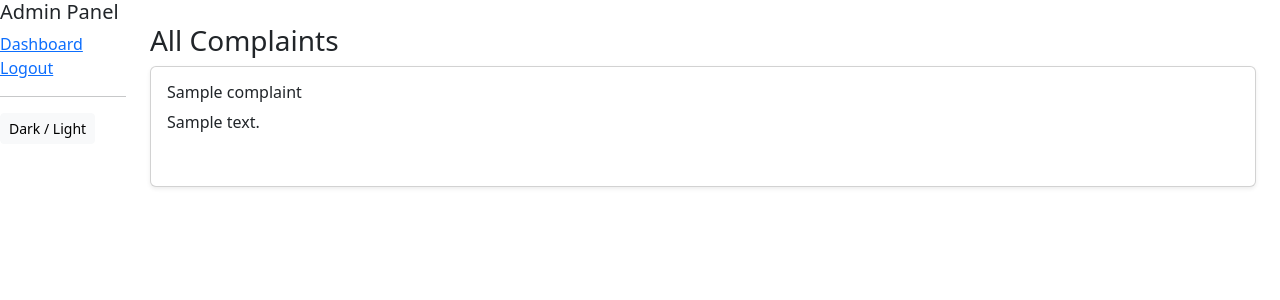
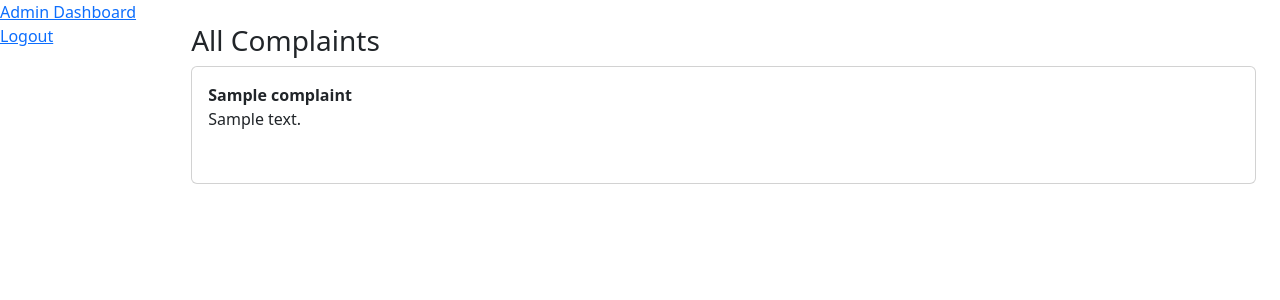
Before and after one commit to Sahiljain6/complaint-management-system, a Flask app: page /admin in a window 1280 px wide. Shown: the top 300 px of the page. Run offline with Flask 3, Linux system fonts and the light colour scheme; a user stored in the database is signed in; tables that the repository leaves empty hold one stand-in row (values such as "Sample post").

Commit message:
Refactor admin dashboard layout and complaint display

```diff
--- a/templates/admin_dashboard.html
+++ b/templates/admin_dashboard.html
@@ -9,31 +9,24 @@
 
 <div class="d-flex">
 <div class="sidebar">
-        <h5>Admin Panel</h5>
-        <a href="/admin">Dashboard</a>
+    <a href="/admin">Admin Dashboard</a>
     <a href="/logout">Logout</a>
-        <hr>
-        <button onclick="toggleMode()" class="btn btn-light btn-sm">Dark / Light</button>
 </div>
 
-    <div class="container-fluid p-4">
+<div class="container p-4">
     <h3>All Complaints</h3>
-
     {% for c in complaints %}
-        <div class="card p-3 mb-3 shadow-sm">
-            <h6>{{ c['title'] }}</h6>
+    <div class="card p-3 mb-2">
+        <b>{{ c['title'] }}</b>
         <p>{{ c['description'] }}</p>
+        {% if c['status']=='Pending' %}
+        <a href="/resolve/{{ c['id'] }}" class="btn btn-success btn-sm">Resolve</a>
+        {% else %}
         <span class="badge badge-resolved">Resolved</span>
+        {% endif %}
     </div>
     {% endfor %}
 </div>
 </div>
-
-<script>
-function toggleMode(){
-    document.body.classList.toggle("dark-mode");
-}
-</script>
-
 </body>
 </html>
```
Lines whose indentation alone changed are shown as unchanged.
